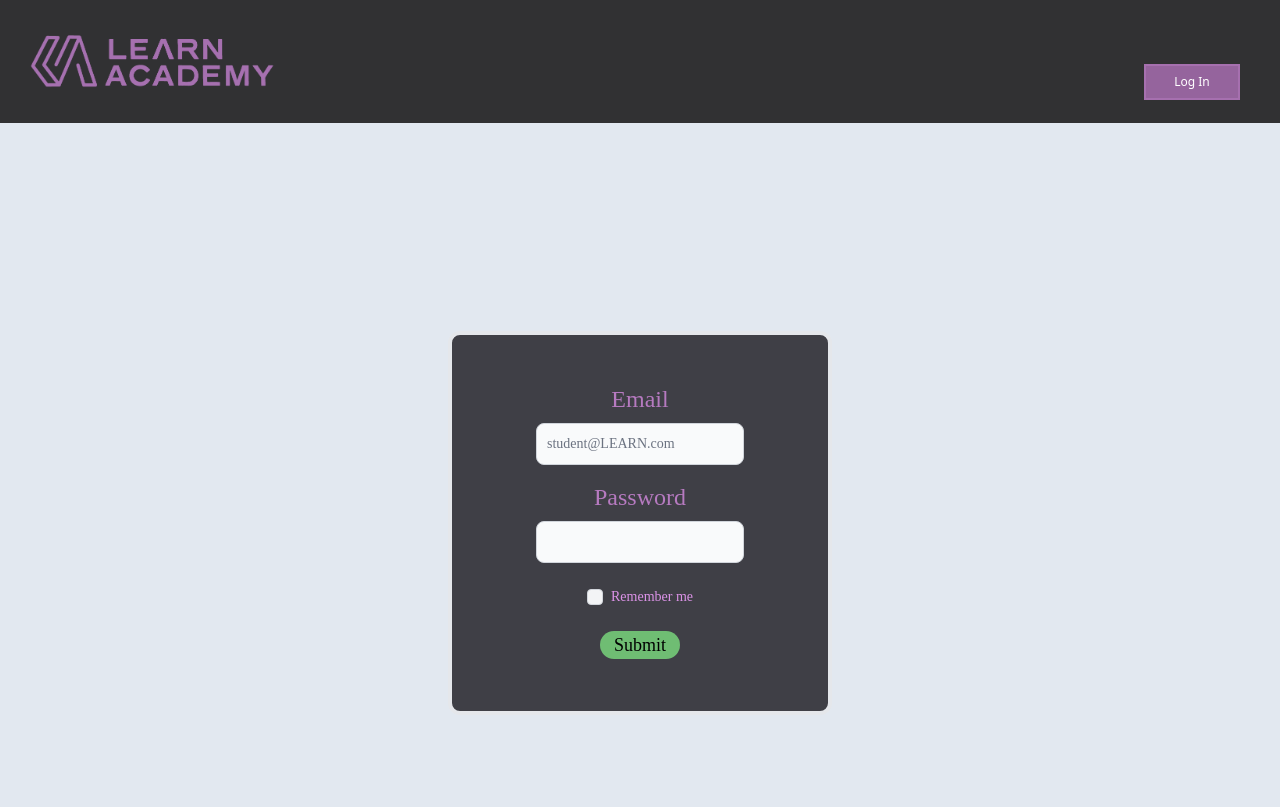
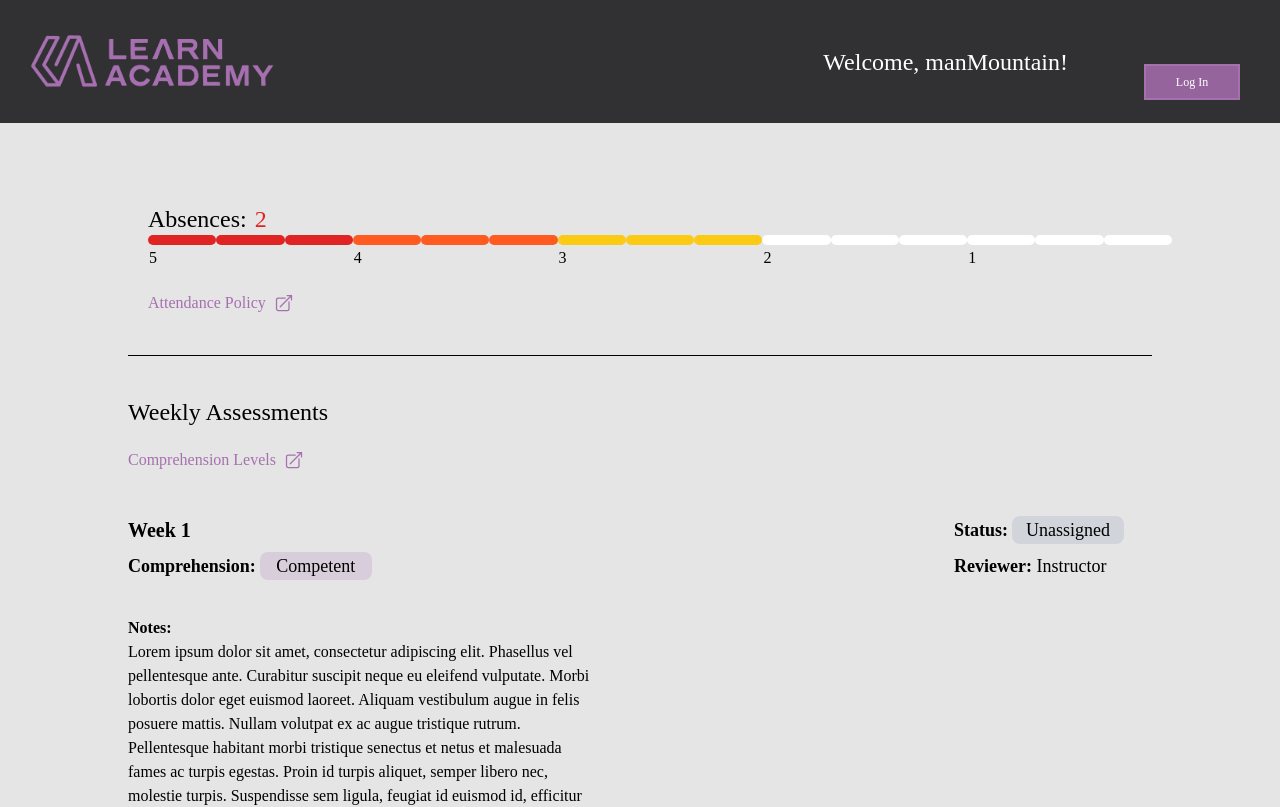
Before and after one commit to LEARNAcademy/student-application, a React (Create React App) app: page /studentdash in a window 1280 px wide. Before the commit this address led to /. Shown: the top 807 px of the page. Built offline with nearby package versions, Linux system fonts and the light colour scheme; a web font is replaced by a local one.

Commit message:
created tables for absence indicator bar

```diff
--- a/src/App.js
+++ b/src/App.js
@@ -4,7 +4,7 @@ import { StudentLogin } from "./pages/StudentLogin/StudentLogin"
 import { Routes, Route, useNavigate } from "react-router-dom"
 
 const App = () => {
-  const [login, setLogin] = useState(false)
+  const [login, setLogin] = useState(true)
   const navigate = useNavigate()
 
   useEffect(() => {
--- a/src/components/Attendance.js
+++ b/src/components/Attendance.js
@@ -17,21 +17,37 @@ const Attendance = ({absences}) => {
 
   return(
     <>
-      <div className="flex-1">
-        <tbody className="mt-6 inline-flex h-2.5 w-full rounded-full">
-          {statusColor.map((color, index) => {
-            return(
-              <tr key={index} className={`h-2.5 w-1/3 min-w-[19px] rounded-full  ${color}`}></tr>
-            )})
-          }
-        </tbody>
+      <div>
+        <table className="w-full">
+          <tbody>
+            <tr>
+              {statusColor.map((color, index) => {
+                return(
+                  <>
+                    <td key={index} className={`h-2.5 min-w-[19px] rounded-full ${color}`}></td>
+                  </>
 
+                )})
+              }
+            </tr>
+            <tr>
+              {statusColor.map((color, index) => {
+                if(index % 3 === 0){
+                  return <td key={index} > { -1 * ((index / 3) - 5)}</td>
+                } else {
+                  return <td key={index}> </td>
+                }
+              })
+              }
+            </tr>
+          </tbody>
+        </table>
 
-        <div className="mb-1 flex-row space-x-[8rem] md:space-x-[21rem] lg:space-x-[29rem] xl:space-x-[38rem]">
+        {/* <div className="mb-1 flex-row space-x-[8rem] md:space-x-[21rem] lg:space-x-[29rem] xl:space-x-[38rem]">
           <span className="font-medium text-black dark:text-white">5</span>
           <span className="font-medium text-black dark:text-white">3</span>
           <span className="font-medium text-black dark:text-white">Great</span>
-        </div>
+        </div> */}
       </div>
     </>
   )
--- a/src/components/Greeter.js
+++ b/src/components/Greeter.js
@@ -11,7 +11,7 @@ const Greeter = (props) => {
   }
 
   return (
-    <div id="greeting" className="mr-4 mb-8 py-1 text-lg text-white xs:ml-10 xs:m-9 sm:ml-32 sm:text-2xl">
+    <div id="greeting" className="mr-4 mb-8 py-1 text-lg text-white xs:m-9 xs:ml-10 sm:ml-32 sm:text-2xl">
       {`Welcome, ${greeterName(user)}!`}
     </div>
   )
--- a/src/pages/StudentDashboard/StudentDashboard.js
+++ b/src/pages/StudentDashboard/StudentDashboard.js
@@ -11,11 +11,13 @@ const StudentDashboard = () => {
   const { assessments } = user.student
   const { student } = user
   return (
-    <div className="overflow-x-hidden bg-neutral-200 font-['gesta']">
+    <div className="w-full overflow-x-hidden bg-neutral-200 font-['gesta']">
       <Header user={user}/>
       <div className="m-8 mt-10 border-b border-black p-5 sm:mx-32 sm:py-10 ">
         <Absences student={student}/>
-        <Attendance absences={student.absences}/>
+        <div className="w-[80vw]">
+          <Attendance absences={student.absences}/>
+        </div>
         <div className="mt-5 flex w-screen items-center">
           <AttendancePolicyModal/>
         </div>
--- a/src/userMock.js
+++ b/src/userMock.js
@@ -5,7 +5,7 @@ export const user = {
   student: {
     id: 1,
     user_id: 1,
-    absences: 0,
+    absences: 2,
     assessments: [
       {
         id: 1,
```
